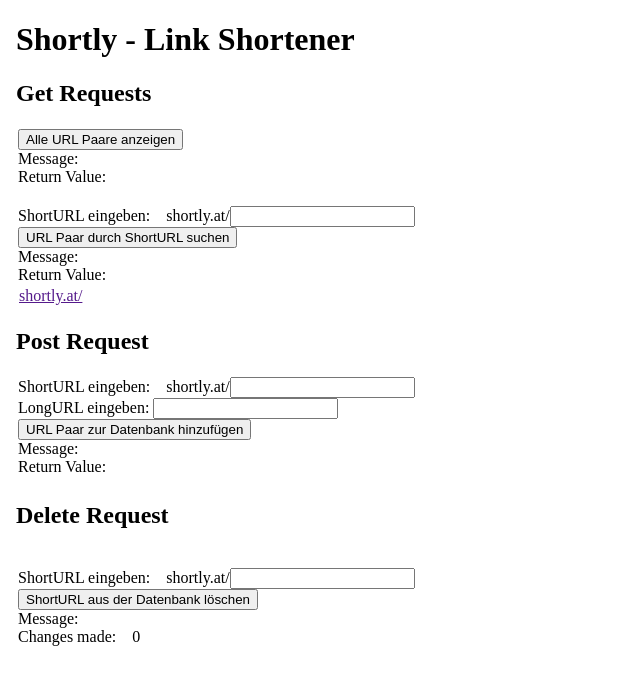
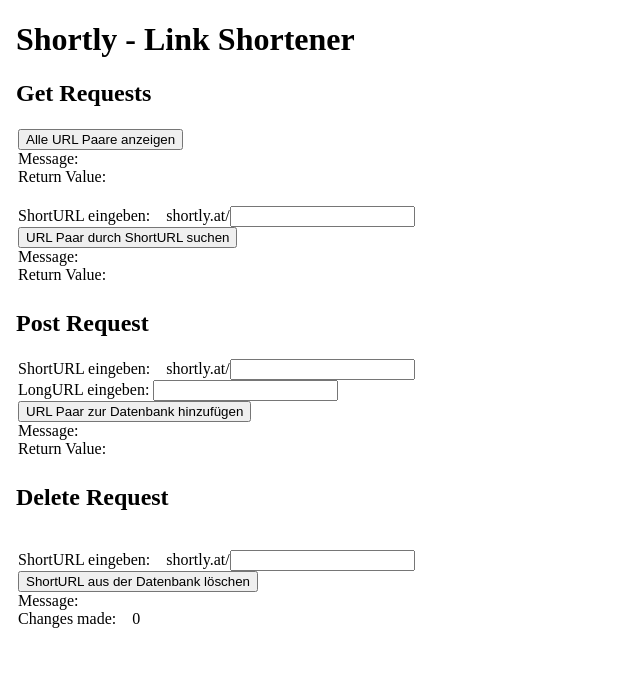
Before and after one commit to deutho/CEKT-Web, an Angular app in the folder Frontend/shortly/: page / in a window 1280 px wide. Shown: the top 684 px of the page, without its empty margins (0-640 px from the left). Built offline with nearby package versions, Linux system fonts and the light colour scheme.

Commit message:
linking received urls from api

```diff
--- a/Frontend/shortly/bs-config.js
+++ b/Frontend/shortly/bs-config.js
@@ -4,7 +4,7 @@
 module.exports = {
     port: 80,
     files: ["./src/**/*.{html,htm,css,js,ts}"],
-
+    notify: false,
     server:     {
                     "baseDir": "./dist/shortly",
                     middleware: [historyFallback()]
--- a/Frontend/shortly/src/app/mainpage/mainpage.component.html
+++ b/Frontend/shortly/src/app/mainpage/mainpage.component.html
@@ -9,7 +9,7 @@
     <label>Return Value: </label>
   <tr *ngFor="let u of Allurl">
     <td><a href={{u.shortURL}}>shortly.at/{{u.shortURL}}</a></td>
-    <td><a href="{{u.longURL}}"></a>{{u.longURL}}</td>
+    <td><a href={{u.shortURL}}>{{u.longURL}}</a></td>
   </tr>
 
   <tr>
@@ -20,8 +20,8 @@
     <label>Message:&emsp; {{GetMessage}}</label><br>
     <label>Return Value: </label>
   <tr>
-    <td><a href="{{URLByID.shortURL}}">shortly.at/{{URLByID.shortURL}}</a></td>
-    <td><a href="{{URLByID.longURL}}">{{URLByID.longURL}}</a></td>
+    <td><a href={{redirectID}}>{{URLByID.shortURL}}</a></td>
+    <td><a href={{redirectID}}>{{URLByID.longURL}}</a></td>
   </tr>
 
 </table>
--- a/Frontend/shortly/src/app/mainpage/mainpage.component.ts
+++ b/Frontend/shortly/src/app/mainpage/mainpage.component.ts
@@ -31,6 +31,7 @@
   PostMessage: string = "";
   DeleteMessage: string = "";
   href: string = "";
+  redirectID: string = "";
 
   ngOnInit() {
 
@@ -60,6 +61,7 @@
         values => {
           if(values.data !== undefined){
           this.URLByID = values.data;
+          this.redirectID =  this.URLByID.shortURL;
           this.URLByID.shortURL = "shortly.at/"+ this.URLByID.shortURL;
           this.GetMessage = values.message;
           }
```
Also changed, not shown: 1 other file (tests, documents, lock files or other folders).
